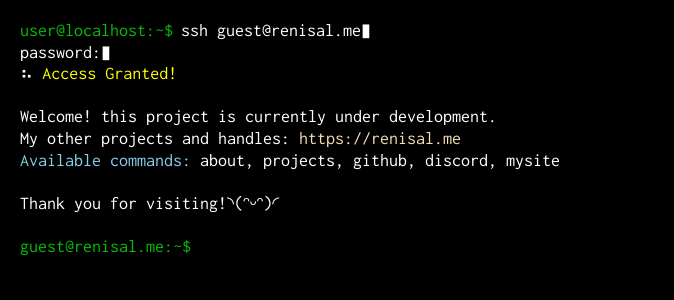
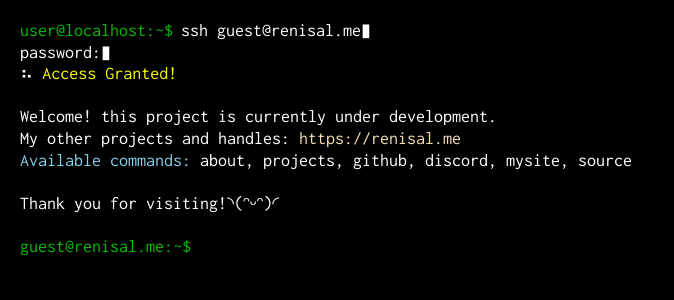
Before and after one commit to iamreiyn/terminal-portfolio, a React (Create React App) app: page / in a window 1280 px wide. Both pictures are taken after a click on the element "Press Enter or Click Here to Skip". Shown: the top 300 px of the page, without its empty margins (0-674 px from the left). Built offline with nearby package versions, Linux system fonts and the light colour scheme.

Commit message:
Update files

```diff
--- a/public/index.html
+++ b/public/index.html
@@ -12,7 +12,7 @@
     />
     <link rel="apple-touch-icon" href="%PUBLIC_URL%/logo192.png" />
     <link rel="manifest" href="%PUBLIC_URL%/manifest.json" />
-    <title>Reiyn's terminal portfolio</title>
+    <title>mTerminal Portfolio</title>
   </head>
   <body>
     <noscript>You need to enable JavaScript to run this app.</noscript>
--- a/src/js/Terminal.jsx
+++ b/src/js/Terminal.jsx
@@ -99,6 +99,9 @@ function Terminal() {
           else if (CommandArea.value === "mysite") {
             window.open("https://renisal.me", '_blank');
           }
+          else if (CommandArea.value === "source") {
+            window.open("https://github.com/ReiynReiyn/mterminal-portfolio", '_blank');
+          }
           CommandArea.value = "";
         }
       }
@@ -138,7 +141,7 @@ function Terminal() {
         <br />
         {Text3.includes("Access") ? <span>Welcome! this project is currently under development.</span> : ""}
         {Text3.includes("Access") ? <span>My other projects and handles: <a href="https://renisal.me">https://renisal.me</a></span> : ""}
-        {Text3.includes("Access") ? <span><span style={{ color: "skyblue" }}>Available commands:</span> about, projects, github, discord, mysite</span> : ""}
+        {Text3.includes("Access") ? <span><span style={{ color: "skyblue" }}>Available commands:</span> about, projects, github, discord, mysite, source</span> : ""}
         <br></br>
         {Text3.includes("Access") ? <span>Thank you for visiting!◝(ᵔᵕᵔ)◜</span> : ""}
         <br></br>
@@ -170,6 +173,9 @@ function Terminal() {
             else if (item.includes('mysite')) {
               return <li key={index}>{item}<br></br><br></br><span style={{color: "#c9c9c9"}}>Opened my personal website in a new tab: https://renisal.me</span><br></br><br></br></li>;
             }
+            else if (item.includes('source')) {
+              return <li key={index}>{item}<br></br><br></br><span style={{color: "#c9c9c9"}}>Opened the source code of this site in a new tab: https://github.com/ReiynReiyn/mterminal-portfolio</span><br></br><br></br></li>;
+            }
             else if (item.includes('about')) {
               return <div><li key={index}>{item}</li>
                 <div className='aboutme'><br></br>
```
